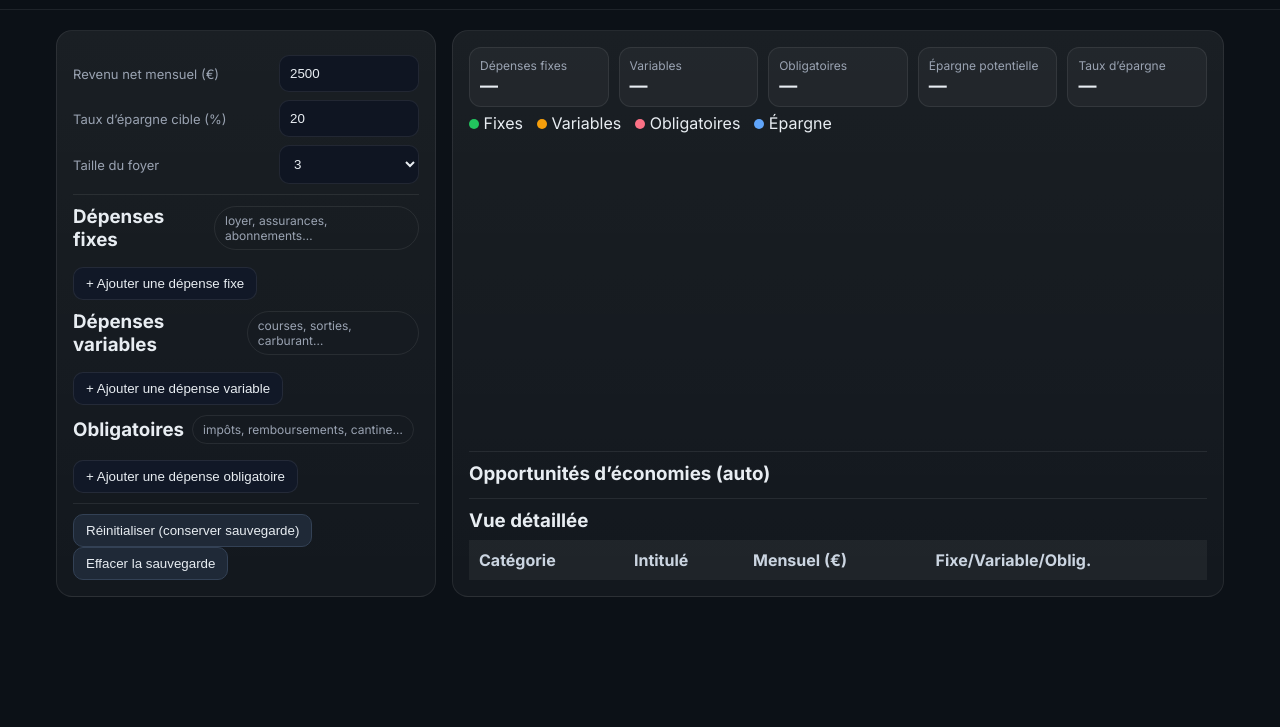
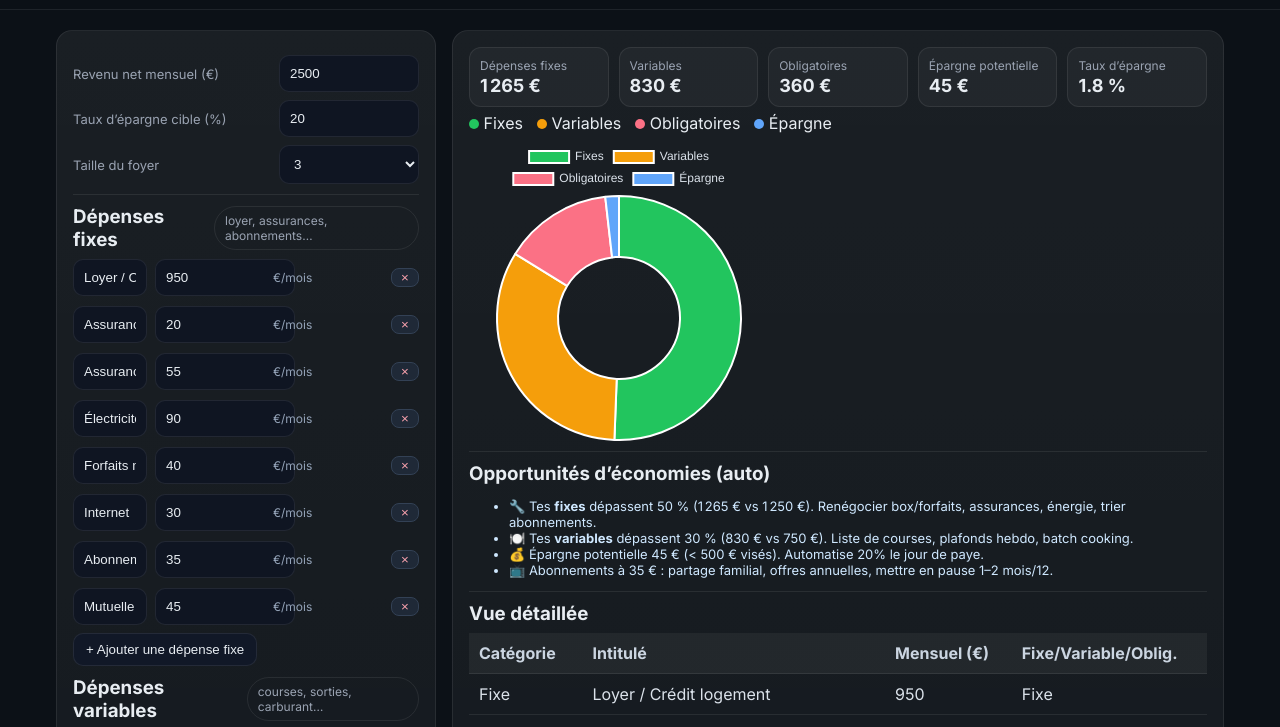
Before and after one commit to KevinC73/simulateur-epargne, a plain HTML site: page index.html in a window 1280 px wide. Shown: the part 48-775 px from the top of the page. Drawn offline with nearby package versions, Linux system fonts and the light colour scheme.

Commit message:
Update index.html

```diff
--- a/index.html
+++ b/index.html
@@ -70,7 +70,7 @@
 
 <div class="wrap">
   <div class="grid">
-    <!-- LEFT: Inputs -->
+    <!-- LEFT -->
     <div class="card">
       <div id="banner" class="banner">💡 Si tu ne vois pas de lignes par défaut, clique sur <b>“Effacer la sauvegarde”</b> pour repartir d’un modèle pré-rempli.</div>
       <div class="row"><label>Revenu net mensuel (€)</label><input id="revenu" type="number" value="2500"></div>
@@ -105,7 +105,7 @@
       </div>
     </div>
 
-    <!-- RIGHT: KPIs + Charts + Insights -->
+    <!-- RIGHT -->
     <div class="card">
       <div class="kpis">
         <div class="kpi"><div class="lab">Dépenses fixes</div><div id="k_fixes" class="val">—</div></div>
@@ -141,9 +141,11 @@
 
 <script>
 (function(){
+  "use strict";
+
   const KEY='budget-v1';
-  const € = n => new Intl.NumberFormat('fr-FR',{style:'currency',currency:'EUR',maximumFractionDigits:0}).format(n||0);
-  const el = id => document.getElementById(id);
+  function formatEUR(n){ return new Intl.NumberFormat('fr-FR',{style:'currency',currency:'EUR',maximumFractionDigits:0}).format(n||0); }
+  function $(id){ return document.getElementById(id); }
 
   // Defaults
   const defaults = {
@@ -156,19 +158,19 @@
       {name:'Forfaits mobiles', amount: 40},
       {name:'Internet', amount: 30},
       {name:'Abonnements (SVOD, musique…)', amount: 35},
-      {name:'Mutuelle santé', amount: 45},
+      {name:'Mutuelle santé', amount: 45}
     ],
     variables: [
       {name:'Courses', amount: 450},
       {name:'Carburant / Transports', amount: 120},
       {name:'Restaurants / Cafés', amount: 120},
       {name:'Loisirs / Sport', amount: 60},
-      {name:'Divers', amount: 80},
+      {name:'Divers', amount: 80}
     ],
     oblig: [
       {name:'Impôt mensuel', amount: 150},
       {name:'Cantine / Crèche', amount: 120},
-      {name:'Remboursement crédit conso', amount: 90},
+      {name:'Remboursement crédit conso', amount: 90}
     ]
   };
 
@@ -186,8 +188,8 @@
   };
 
   // Elements
-  const lists = { fixes: el('listFixes'), variables: el('listVariables'), oblig: el('listOblig') };
-  const banner = el('banner');
+  const lists = { fixes: $('listFixes'), variables: $('listVariables'), oblig: $('listOblig') };
+  const banner = $('banner');
 
   function maybeBanner(){
     const empty = (!state.fixes?.length) && (!state.variables?.length) && (!state.oblig?.length);
@@ -207,25 +209,27 @@
         <span style="color:#94a3b8;font-size:12px">€/mois</span>
         <button class="delete" title="Supprimer">×</button>
       `;
-      const [title,input] = row.querySelectorAll('input');
+      const inputs = row.querySelectorAll('input');
+      const title = inputs[0];
+      const amount = inputs[1];
       const del = row.querySelector('.delete');
-      title.addEventListener('input', e => { it.name = e.target.value; changed(); });
-      input.addEventListener('input', e => { it.amount = Number(e.target.value||0); changed(); });
-      del.addEventListener('click', () => { state[kind].splice(idx,1); changed(); renderAll(); });
+      title.addEventListener('input', function(e){ it.name = e.target.value; changed(); });
+      amount.addEventListener('input', function(e){ it.amount = Number(e.target.value||0); changed(); });
+      del.addEventListener('click', function(){ state[kind].splice(idx,1); changed(); renderAll(); });
       container.appendChild(row);
     });
   }
 
-  function addItem(kind, name='', amount=0){
+  function addItem(kind, name, amount){
     if (!Array.isArray(state[kind])) state[kind] = [];
-    state[kind].push({name, amount});
+    state[kind].push({name: name||'', amount: Number(amount||0)});
     renderList(kind); changed();
   }
 
   function renderLeft(){
-    el('revenu').value = state.revenu;
-    el('tauxEpargne').value = state.tauxEpargne;
-    el('foyer').value = state.foyer;
+    $('revenu').value = state.revenu;
+    $('tauxEpargne').value = state.tauxEpargne;
+    $('foyer').value = state.foyer;
     renderList('fixes'); renderList('variables'); renderList('oblig');
     maybeBanner();
   }
@@ -242,14 +246,14 @@
 
   function renderKPIs(){
     const k = compute();
-    el('k_fixes').textContent = €(k.fixes);
-    el('k_variables').textContent = €(k.variables);
-    el('k_oblig').textContent = €(k.oblig);
-    el('k_epargne').textContent = €(k.epargnePot);
-    el('k_taux').textContent = isFinite(k.taux) ? k.taux.toFixed(1)+' %' : '—';
+    $('k_fixes').textContent = formatEUR(k.fixes);
+    $('k_variables').textContent = formatEUR(k.variables);
+    $('k_oblig').textContent = formatEUR(k.oblig);
+    $('k_epargne').textContent = formatEUR(k.epargnePot);
+    $('k_taux').textContent = (isFinite(k.taux) ? k.taux.toFixed(1)+' %' : '—');
   }
 
-  const chart = new Chart(el('chart'), {
+  const chart = new Chart($('chart'), {
     type:'doughnut',
     data:{ labels:['Fixes','Variables','Obligatoires','Épargne'],
       datasets:[{ data:[0,0,0,0], backgroundColor:['#22c55e','#f59e0b','#fb7185','#60a5fa'] }]
@@ -267,11 +271,11 @@
     const k = compute();
     const tips = [];
     const bFixes = 0.50 * k.revenu, bVars = 0.30 * k.revenu, bSave = 0.20 * k.revenu;
-    if (k.fixes > bFixes) tips.push(`🔧 Tes <b>fixes</b> dépassent 50 % (${€(k.fixes)} vs ${€(bFixes)}). Renégocier box/forfaits, assurances, énergie, trier abonnements.`);
-    if (k.variables > bVars) tips.push(`🍽️ Tes <b>variables</b> dépassent 30 % (${€(k.variables)} vs ${€(bVars)}). Liste de courses, plafonds hebdo, batch cooking.`);
-    if (k.epargnePot < bSave) tips.push(`💰 Épargne potentielle ${€(k.epargnePot)} (< ${€(bSave)} visés). Automatise ${state.tauxEpargne}% le jour de paye.`);
+    if (k.fixes > bFixes) tips.push(`🔧 Tes <b>fixes</b> dépassent 50 % (${formatEUR(k.fixes)} vs ${formatEUR(bFixes)}). Renégocier box/forfaits, assurances, énergie, trier abonnements.`);
+    if (k.variables > bVars) tips.push(`🍽️ Tes <b>variables</b> dépassent 30 % (${formatEUR(k.variables)} vs ${formatEUR(bVars)}). Liste de courses, plafonds hebdo, batch cooking.`);
+    if (k.epargnePot < bSave) tips.push(`💰 Épargne potentielle ${formatEUR(k.epargnePot)} (< ${formatEUR(bSave)} visés). Automatise ${state.tauxEpargne}% le jour de paye.`);
     const sub = (state.fixes||[]).find(x => /abonnements?|netflix|prime|canal|spotify|disney/i.test(x.name||''));
-    if (sub && sub.amount >= 25) tips.push(`📺 Abonnements à ${€(sub.amount)} : partage familial, offres annuelles, mettre en pause 1–2 mois/12.`);
+    if (sub && sub.amount >= 25) tips.push(`📺 Abonnements à ${formatEUR(sub.amount)} : partage familial, offres annuelles, mettre en pause 1–2 mois/12.`);
     const list = document.getElementById('tips');
     list.innerHTML = tips.length ? tips.map(t => `<li>${t}</li>`).join('') : '<li>Aucune alerte — budget ok 👌</li>';
   }
@@ -293,39 +297,40 @@
   function changed(){ save(); maybeBanner(); renderAll(); }
 
   // Bind inputs
-  el('revenu').addEventListener('input', e => { state.revenu = Number(e.target.value||0); changed(); });
-  el('tauxEpargne').addEventListener('input', e => { state.tauxEpargne = Number(e.target.value||0); changed(); });
-  el('foyer').addEventListener('change', e => { state.foyer = Number(e.target.value); changed(); });
-  el('addFixe').addEventListener('click', ()=> addItem('fixes'));
-  el('addVariable').addEventListener('click', ()=> addItem('variables'));
-  el('addOblig').addEventListener('click', ()=> addItem('oblig'));
+  $('revenu').addEventListener('input', function(e){ state.revenu = Number(e.target.value||0); changed(); });
+  $('tauxEpargne').addEventListener('input', function(e){ state.tauxEpargne = Number(e.target.value||0); changed(); });
+  $('foyer').addEventListener('change', function(e){ state.foyer = Number(e.target.value); changed(); });
+  $('addFixe').addEventListener('click', function(){ addItem('fixes'); });
+  $('addVariable').addEventListener('click', function(){ addItem('variables'); });
+  $('addOblig').addEventListener('click', function(){ addItem('oblig'); });
 
   // Reset / Clear
-  el('reset').addEventListener('click', ()=>{ state = JSON.parse(JSON.stringify(defaults)); renderLeft(); changed(); });
-  el('clear').addEventListener('click', ()=>{ localStorage.removeItem(KEY); state = JSON.parse(JSON.stringify(defaults)); renderLeft(); changed(); });
+  $('reset').addEventListener('click', function(){ state = JSON.parse(JSON.stringify(defaults)); renderLeft(); changed(); });
+  $('clear').addEventListener('click', function(){ localStorage.removeItem(KEY); state = JSON.parse(JSON.stringify(defaults)); renderLeft(); changed(); });
 
   // Share & CSV
-  el('share').addEventListener('click', ()=>{
+  $('share').addEventListener('click', function(){
     const k = compute();
-    const text = `Budget — Revenu: ${€(k.revenu)} | Fixes: ${€(k.fixes)} | Variables: ${€(k.variables)} | Obligatoires: ${€(k.oblig)} | Épargne: ${€(k.epargnePot)} (${k.taux.toFixed(1)}%)`;
-    if(navigator.share){ navigator.share({text}).catch(()=>{}); }
+    const text = `Budget — Revenu: ${formatEUR(k.revenu)} | Fixes: ${formatEUR(k.fixes)} | Variables: ${formatEUR(k.variables)} | Obligatoires: ${formatEUR(k.oblig)} | Épargne: ${formatEUR(k.epargnePot)} (${k.taux.toFixed(1)}%)`;
+    if(navigator.share){ navigator.share({text:text}).catch(function(){}); }
     else if(navigator.clipboard){ navigator.clipboard.writeText(text); alert('Résumé copié 📋'); }
   });
-  el('csv').addEventListener('click', ()=>{
+  $('csv').addEventListener('click', function(){
     const rows = [['Categorie','Intitulé','Mensuel','Type']];
-    (state.fixes||[]).forEach(x=>rows.push(['Fixe',x.name,x.amount,'Fixe']));
-    (state.variables||[]).forEach(x=>rows.push(['Variable',x.name,x.amount,'Variable']));
-    (state.oblig||[]).forEach(x=>rows.push(['Obligatoire',x.name,x.amount,'Obligatoire']));
-    const csv = rows.map(r=>r.join(',')).join('\n');
+    (state.fixes||[]).forEach(function(x){ rows.push(['Fixe',x.name,x.amount,'Fixe']); });
+    (state.variables||[]).forEach(function(x){ rows.push(['Variable',x.name,x.amount,'Variable']); });
+    (state.oblig||[]).forEach(function(x){ rows.push(['Obligatoire',x.name,x.amount,'Obligatoire']); });
+    const csv = rows.map(function(r){ return r.join(','); }).join('\n');
     const blob = new Blob([csv], {type:'text/csv;charset=utf-8;'});
     const url = URL.createObjectURL(blob); const a = document.createElement('a');
     a.href=url; a.download='budget.csv'; document.body.appendChild(a); a.click(); document.body.removeChild(a); URL.revokeObjectURL(url);
   });
 
-  // Initial render
+  // Initial render after DOM ready
+  function renderLeft(){ $('revenu').value = state.revenu; $('tauxEpargne').value = state.tauxEpargne; $('foyer').value = state.foyer; renderList('fixes'); renderList('variables'); renderList('oblig'); maybeBanner(); }
   function init(){ renderLeft(); renderAll(); }
-  // Ensure we run after DOM is ready even if script loads in head on some hosts
   if (document.readyState === 'loading') document.addEventListener('DOMContentLoaded', init); else init();
+
 })();
 </script>
 </body>
```
